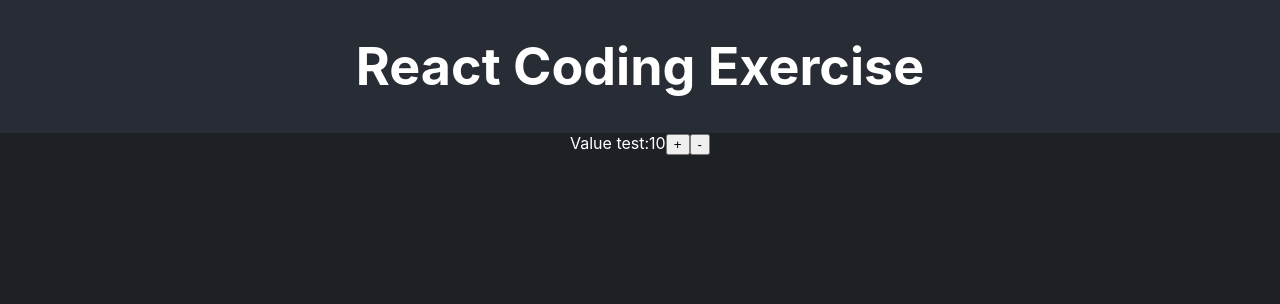
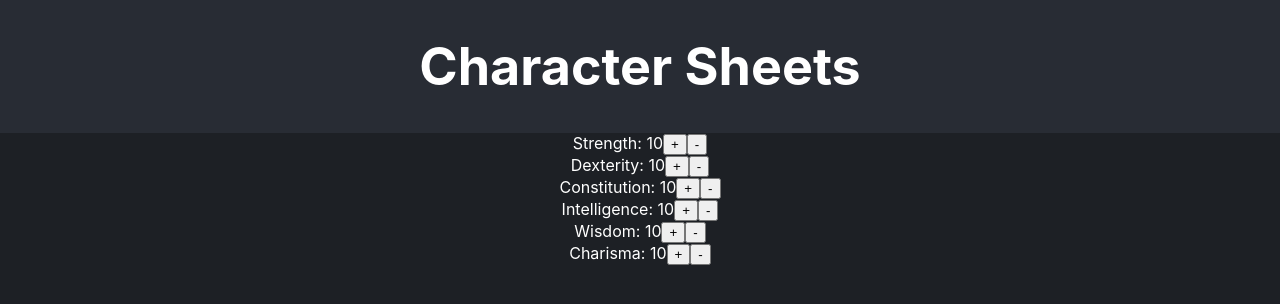
Before and after one commit to raylenemac/recruiting-webapp-character, a React (Create React App) app: page / in a window 1280 px wide. Shown: the top 304 px of the page. Built offline with nearby package versions, Linux system fonts and the light colour scheme.

Commit message:
Module 1

```diff
--- a/src/App.js
+++ b/src/App.js
@@ -6,18 +6,26 @@ const initializeAttributes = () => ATTRIBUTE_LIST.reduce((acc, attr) => ({...acc
 
 function App() {
   const [attributeValues, setAttributeValues] = useState(initializeAttributes());
+
+  const editAttribute = (attr, delta) => {
+    const newVal = Math.max(attributeValues[attr] + delta, 0)
+    const newAttrs = Object.assign({}, attributeValues, {[attr]: newVal})
+    setAttributeValues(newAttrs)
+  }
+
   return (
     <div className="App">
       <header className="App-header">
-        <h1>React Coding Exercise</h1>
+        <h1>Character Sheets</h1>
       </header>
       <section className="App-section">
-        <div>
-          Value test:
-          {attributeValues.Strength}
-          <button>+</button>
-          <button>-</button>
-        </div>
+        {ATTRIBUTE_LIST.map(attr => (
+          <div>
+            {attr}: {attributeValues[attr]}
+            <button onClick={() => editAttribute(attr, 1)}>+</button>
+            <button onClick={() => editAttribute(attr, -1)}>-</button>
+          </div>
+        ))}
       </section>
     </div>
   );
```
